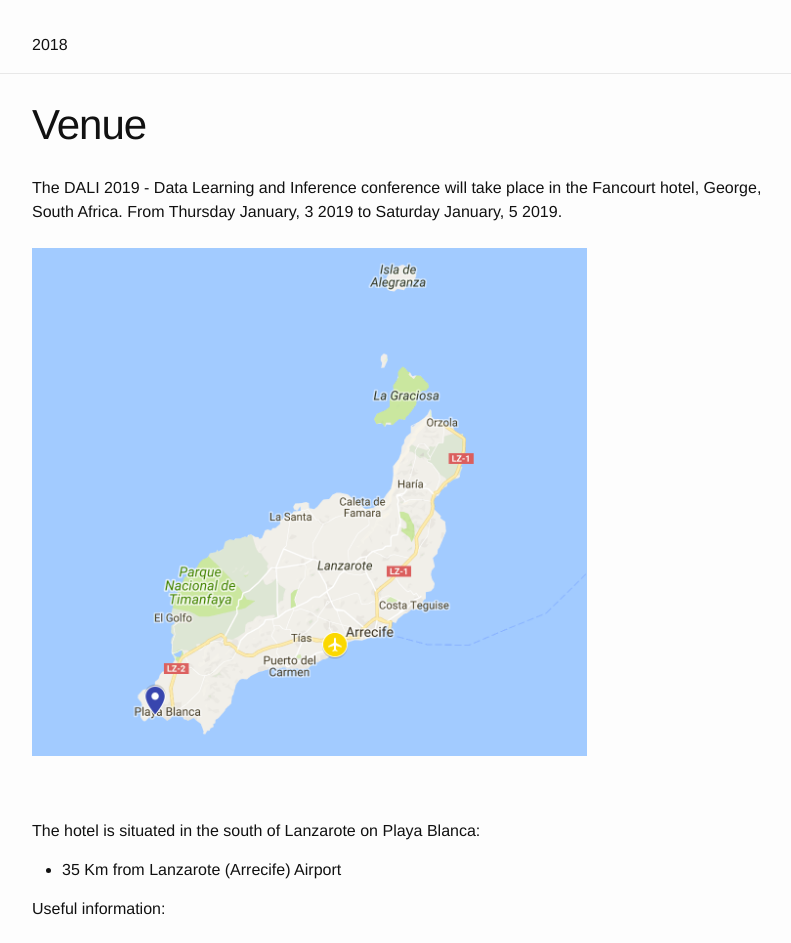
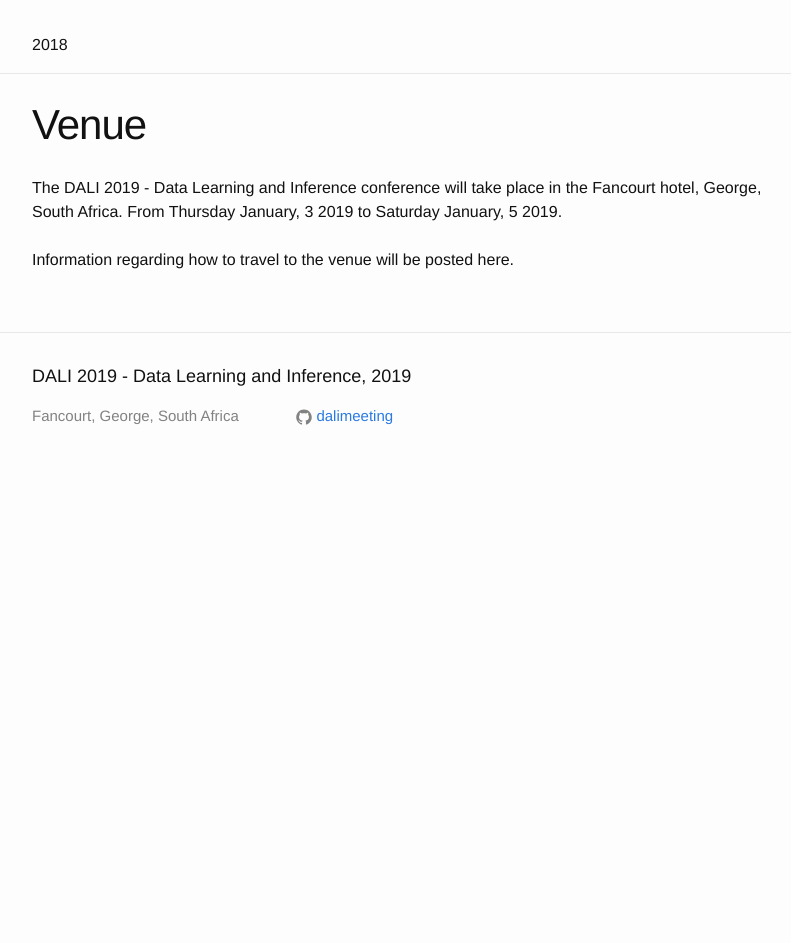
Before and after one commit to dalimeeting/dalimeeting.github.io, a Jekyll site: the page built from getting_there.html, in a window 1280 px wide and 1400 px high. Shown: the part 390-1333 px from the top of the window, without its empty margins (238-1029 px from the left). Built offline with Jekyll 4.4.1, drawn with Linux system fonts in a browser that asks for light colours; grey boxes are pictures that could not be loaded.

Commit message:
Update getting_there.html

```diff
--- a/_layouts/getting_there.html
+++ b/_layouts/getting_there.html
@@ -13,25 +13,7 @@
 <br>
 
 <p>
-<a href="https://drive.google.com/open?id=1Cs_NQw_C_l2_L8-RTAl1rkI8i_U&usp=sharing">
-<img border="0" src="assets/Map_Lanzarote.png" width="75%" height="75%">
-</a>
-</p>
-     <br>
-    <br>
-    <p> The hotel is situated in the south of Lanzarote on Playa Blanca:
-<ul>
-  <li>35 Km from Lanzarote (Arrecife) Airport</li>
-</ul>
-    </p>
-
-Useful information:
-
-<br>
-<br>
-
-<p>
-<img border="0" src="assets/MapRooms.png" width="75%" height="75%">
+Information regarding how to travel to the venue will be posted here.
 </p>
 
 </article>
```
